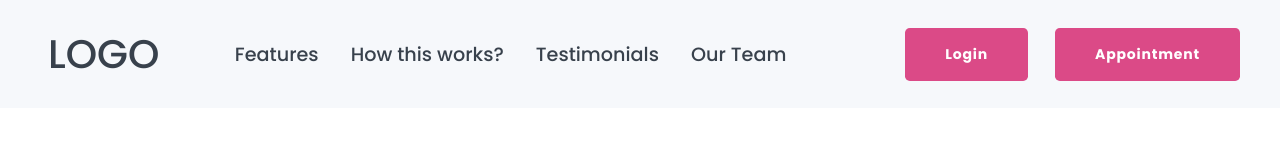
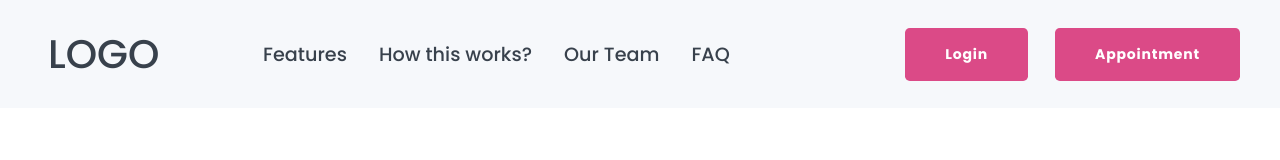
Before and after one commit to Anmol-Baranwal/WaitSmart, a Next.js app: page / in a window 1280 px wide. Shown: the top 160 px of the page. Built offline with nearby package versions, Linux system fonts and the light colour scheme.

Commit message:
add internal linking to various components
in navbar and footer

```diff
--- a/components/ExcitingFeatures/ExcitingFeatures.js
+++ b/components/ExcitingFeatures/ExcitingFeatures.js
@@ -6,7 +6,7 @@ import data from "@/data/excitingFeatures.json";
 
 const ExcitingFeatures = () => {
   return (
-    <Box as="section" variant="section.excitingFeatures">
+    <Box as="section" variant="section.excitingFeatures" id="ExcitingFeatures">
       <Container>
         <Box className={styles.featureWrapper}>
           <Box className={styles.illustrationWrapper}>
--- a/components/Faq/Faq.js
+++ b/components/Faq/Faq.js
@@ -7,7 +7,7 @@ import CustomButton from "../Button/CustomButton";
 
 const Faq = () => {
   return (
-    <Box as="section" className={styles.faqSection}>
+    <Box as="section" className={styles.faqSection} id="FAQ">
       <Container>
         <SectionHeading
           title="Frequently Ask Question"
--- a/components/Footer/Footer.js
+++ b/components/Footer/Footer.js
@@ -21,11 +21,11 @@ export default function Footer() {
           </Text>
         </Box>
         <Box className={styles.linksWrap}>
-          <Link href="/">Home</Link>
-          <Link href="/">Why Us</Link>
-          <Link href="/">Services</Link>
+          <Link href="/#home">Home</Link>
+          <Link href="/#ExcitingFeatures">Features</Link>
+          <Link href="/#workflow">How this works</Link>
           <Link href="/">Testimonials</Link>
-          <Link href="/">FAQ</Link>
+          <Link href="/#FAQ">FAQ</Link>
         </Box>
       </Container>
     </Box>
--- a/components/Navbar/Navbar.js
+++ b/components/Navbar/Navbar.js
@@ -22,13 +22,13 @@ const Navbar = () => {
 
   // Define the array of links to avoid repitition
   const navLinks = [
-    { name: "Features", path: "/" },
-    { name: "How this works?", path: "/" },
+    { name: "Features", path: "/#ExcitingFeatures" },
+    { name: "How this works?", path: "/#workflow" },
+    { name: "Our Team", path: "/#team" },
+    { name: "FAQ", path: "/#FAQ" },
     { name: "Testimonials", path: "/" },
-    { name: "Our Team", path: "/" },
-    { name: "FAQ", path: "/" },
-    { name: "Behind the Design", path: "/" },
-    { name: "Subscribe the Newsletter", path: "/" },
+    { name: "Behind the Design", path: "/#techStack" },
+    { name: "Subscribe the Newsletter", path: "/#subscribe" },
   ];
 
   return (
--- a/components/Subscribe/Subscribe.js
+++ b/components/Subscribe/Subscribe.js
@@ -6,7 +6,7 @@ import CustomButton from "../Button/CustomButton";
 
 const Subscribe = () => {
   return (
-    <Box as="section" className={styles.subscribe}>
+    <Box as="section" className={styles.subscribe} id="subscribe">
       <Container>
         <Heading as="h3">Subscribe to get notified about events</Heading>
         <Text as="p">
--- a/components/Team/Team.js
+++ b/components/Team/Team.js
@@ -29,7 +29,7 @@ const Team = () => {
   };
 
   return (
-    <section className={styles.team}>
+    <section className={styles.team} id="team">
       <Container>
         <SectionHeader
           title="The most qualified and talented individuals"
--- a/components/TechStack/TechStack.js
+++ b/components/TechStack/TechStack.js
@@ -12,7 +12,7 @@ import CustomButton from "../Button/CustomButton";
 
 const TechStack = () => {
   return (
-    <Box as="section" className={styles.techStack}>
+    <Box as="section" className={styles.techStack} id="techStack">
       <Container>
         <Flex className={styles.flex}>
           <Box className={styles.content}>
--- a/components/Workflow/workflow.js
+++ b/components/Workflow/workflow.js
@@ -25,7 +25,7 @@ const WorkFlow = () => {
   // };
 
   return (
-    <section className={styles.workflow}>
+    <section className={styles.workflow} id="workflow">
       <Container>
         <SectionHeader
           slogan="Whats the function"
```
